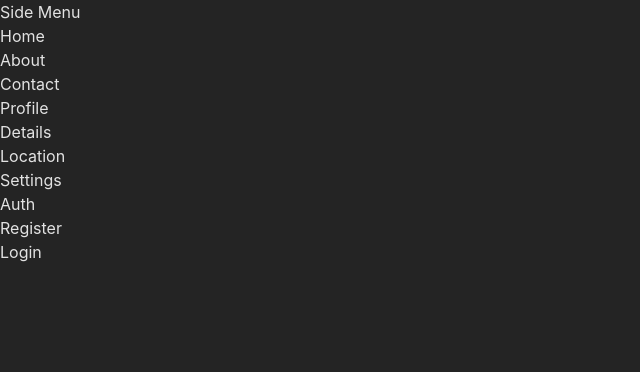
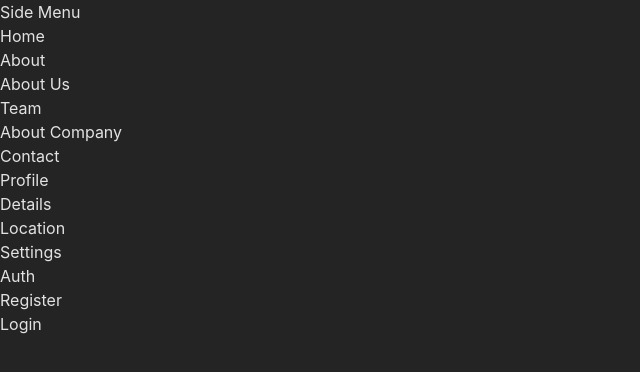
Before and after one commit to pipiag314/small-react-projects, a React (Vite) app: page / in a window 1280 px wide. Shown: the top 372 px of the page, without its empty margins (0-640 px from the left). Built offline with nearby package versions, Linux system fonts and the light colour scheme.

Commit message:
UPDATE: sideMenuItems data

```diff
--- a/src/components/SideMenu/sideMenuItems.ts
+++ b/src/components/SideMenu/sideMenuItems.ts
@@ -14,7 +14,23 @@ export const menuItems = [
     },
     {
         label: "About",
-        to: "/about"
+        to: "/about",
+        children: [
+            {
+                label: "About Us",
+                to: "about-us",
+                children: [
+                    {
+                        label: "Team",
+                        to: "team"
+                    }
+                ],
+            },
+            {
+                label: "About Company",
+                to: "about-company"
+            }
+        ]
     },
     {
         label: "Contact",
```
